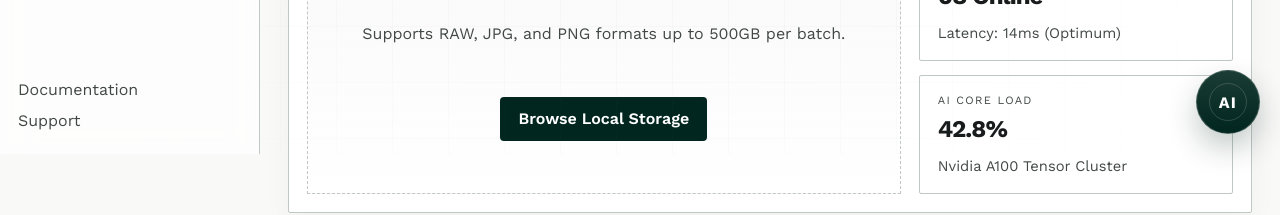
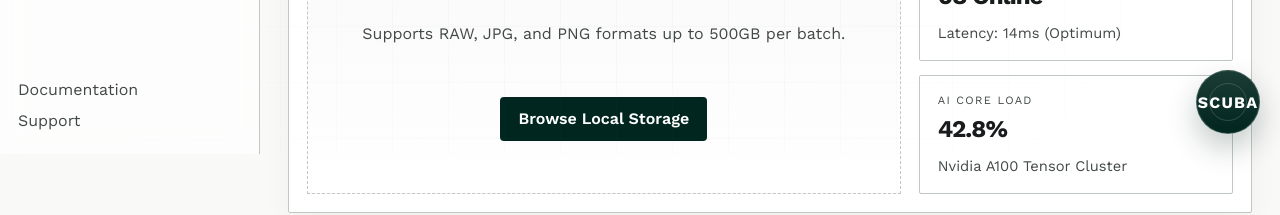
Before and after one commit to suhanstha09/wildlens, a Next.js app in the folder frontend/: page /upload-pipeline in a window 1280 px wide. Shown: the part 646-861 px from the top of the page. Built offline with nearby package versions, Linux system fonts and the light colour scheme.

Commit message:
feat: update assistant link text to 'scuba' in GalleryReviewPage and UploadPipelinePage

```diff
--- a/frontend/app/gallery-review/page.tsx
+++ b/frontend/app/gallery-review/page.tsx
@@ -117,7 +117,7 @@ export default function GalleryReviewPage() {
         </div>
       </div>
 
-      <Link className="assistant-fab" href="/assistant" aria-label="Open Scuba assistant">AI</Link>
+      <Link className="assistant-fab" href="/assistant" aria-label="Open Scuba assistant">scuba</Link>
     </main>
   );
 }
--- a/frontend/app/upload-pipeline/page.tsx
+++ b/frontend/app/upload-pipeline/page.tsx
@@ -153,7 +153,7 @@ export default function UploadPipelinePage() {
       </div>
 
       <Link className="assistant-fab" href="/assistant" aria-label="Open Scuba assistant">
-        AI
+        scuba
       </Link>
     </main>
   );
```
